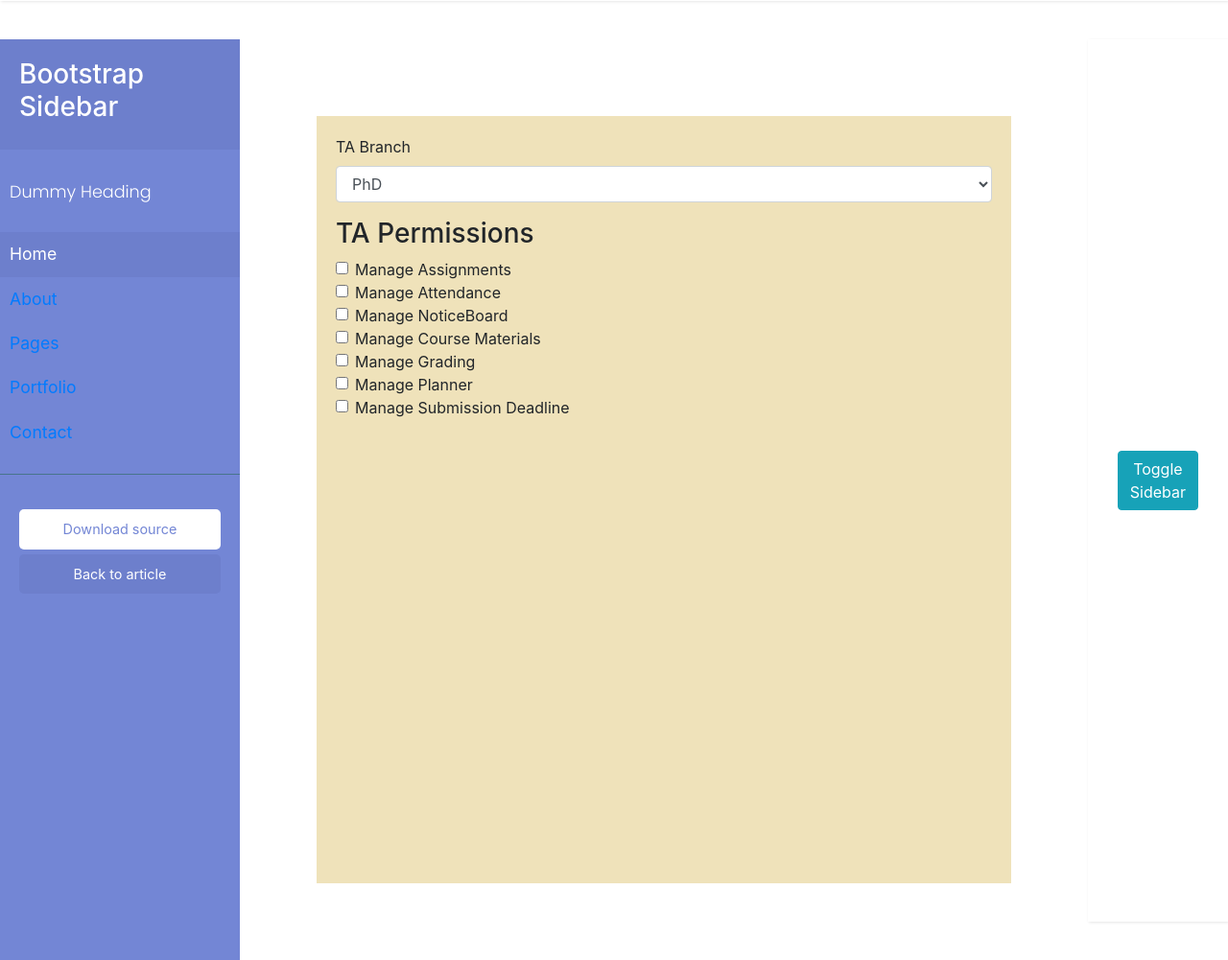
After one commit to RahulYoYo07/Speech-Lab-Web-and-App, a Django app: template IITG_Speech_Lab/course/templates/course/AddTA.html in a window 1280 px wide. The commit adds this page. Shown: the part 325-1326 px from the top of the page at 96% size. Run offline with Django 3.2, Linux system fonts and the light colour scheme; the template is opened without the code that fills it, so the values that code supplies are empty; some libraries are stand-ins or nearby versions.

Commit message:
Auto stash before merge of "Courses" and "origin/Courses"

```diff
--- /dev/null
+++ b/IITG_Speech_Lab/course/static/course/JS/BaseGeneric.js
@@ -0,0 +1,10 @@
+function AddTaFormfun() {
+    let selectedBranch = document.getElementById("TA_Branch").val();
+    let x = document.getElementById(selectedBranch + "TA");
+    document.getElementById("B.TechTA").style.display = "none";
+    document.getElementById("M.TechTA").style.display = "none";
+    document.getElementById("PhDTA").style.display = "none";
+    if (x.style.display === "none") {
+        x.style.display = "block";
+    }
+}
--- a/IITG_Speech_Lab/course/templates/base_generic.html
+++ b/IITG_Speech_Lab/course/templates/base_generic.html
@@ -86,7 +86,7 @@
 
     </div>
 
-
+    <script src="{% static 'course/JS/BaseGeneric.js' %}"" > </script>
     <script src="https://code.jquery.com/jquery-3.3.1.slim.min.js" integrity="sha384-q8i/X+965DzO0rT7abK41JStQIAqVgRVzpbzo5smXKp4YfRvH+8abtTE1Pi6jizo" crossorigin="anonymous"></script>
     <script src="https://cdnjs.cloudflare.com/ajax/libs/popper.js/1.14.7/umd/popper.min.js" integrity="sha384-UO2eT0CpHqdSJQ6hJty5KVphtPhzWj9WO1clHTMGa3JDZwrnQq4sF86dIHNDz0W1" crossorigin="anonymous"></script>
     <script src="https://stackpath.bootstrapcdn.com/bootstrap/4.3.1/js/bootstrap.min.js" integrity="sha384-JjSmVgyd0p3pXB1rRibZUAYoIIy6OrQ6VrjIEaFf/nJGzIxFDsf4x0xIM+B07jRM" crossorigin="anonymous"></script>
--- /dev/null
+++ b/IITG_Speech_Lab/course/templates/course/AddTA.html
@@ -0,0 +1,92 @@
+{% extends "base_generic.html" %}
+{% block content %}
+<form>
+
+    <div class="form-group">
+      <label for="">TA Branch</label>
+      <select class="form-control" name="" id="TA_BRANCH">
+        <option onselect="AddTaFormfun()">B.Tech</option>
+        <option onselect="AddTaFormfun()">M.Tech</option>
+        <option selected onselect="AddTaFormfun()">PhD</option>
+      </select>
+    </div>
+
+    <div class="form-group" style="display:none;" id = "B.TechTA">
+      <label for="">TA ID</label>
+      <select class="form-control" name="" id="">
+        <option>B.Tech</option>
+        <option>M.Tech</option>
+        <option selected >PhD</option>
+      </select>
+    </div>
+
+    <div class="form-group" style="display:none;" id = "M.TechTA">
+      <label for="">TA ID</label>
+      <select class="form-control" name="" id="">
+        <option>B.Tech</option>
+        <option>M.Tech</option>
+        <option selected >PhD</option>
+      </select>
+    </div>
+
+    <div class="form-group" style="display:none;" id = PhDTA>
+      <label for="">TA ID</label>
+      <select class="form-control" name="" id="">
+        <option>B.Tech</option>
+        <option>M.Tech</option>
+        <option selected >PhD</option>
+      </select>
+    </div>
+
+    <h3> TA Permissions </h3>
+
+    <div class="form-check">
+      <label class="form-check-label">
+        <input type="checkbox" class="form-check-input" name="ManAssgn" id="ManAssgn" value="" unchecked>
+        Manage Assignments
+      </label>
+    </div>
+
+    <div class="form-check">
+      <label class="form-check-label">
+        <input type="checkbox" class="form-check-input" name="ManAttn" id="ManAttn" value="" unchecked>
+        Manage Attendance
+      </label>
+    </div>
+
+    <div class="form-check">
+      <label class="form-check-label">
+        <input type="checkbox" class="form-check-input" name="ManNotice" id="ManNotice" value="" unchecked>
+        Manage NoticeBoard
+      </label>
+    </div>
+
+    <div class="form-check">
+      <label class="form-check-label">
+        <input type="checkbox" class="form-check-input" name="ManCM" id="ManCM" value="" unchecked>
+        Manage Course Materials
+      </label>
+    </div>
+
+    <div class="form-check">
+      <label class="form-check-label">
+        <input type="checkbox" class="form-check-input" name="ManGrad" id="ManGrad" value="" unchecked>
+        Manage Grading
+      </label>
+    </div>
+
+    <div class="form-check">
+      <label class="form-check-label">
+        <input type="checkbox" class="form-check-input" name="ManPlan" id="ManPlan" value="" unchecked>
+        Manage Planner
+      </label>
+    </div>
+
+    <div class="form-check">
+      <label class="form-check-label">
+        <input type="checkbox" class="form-check-input" name="ManSubDeadline" id="ManSubDeadline" value="" unchecked>
+        Manage Submission Deadline
+      </label>
+    </div>
+</form>
+{% endblock content %}
```
Also changed, not shown: IITG_Speech_Lab/course/templates/course/main_page.html (+0 -37 lines), IITG_Speech_Lab/course/templates/course/viewassgn.html (+8 -5 lines), IITG_Speech_Lab/course/templates/course/viewcourse.html (+13 -11 lines).
